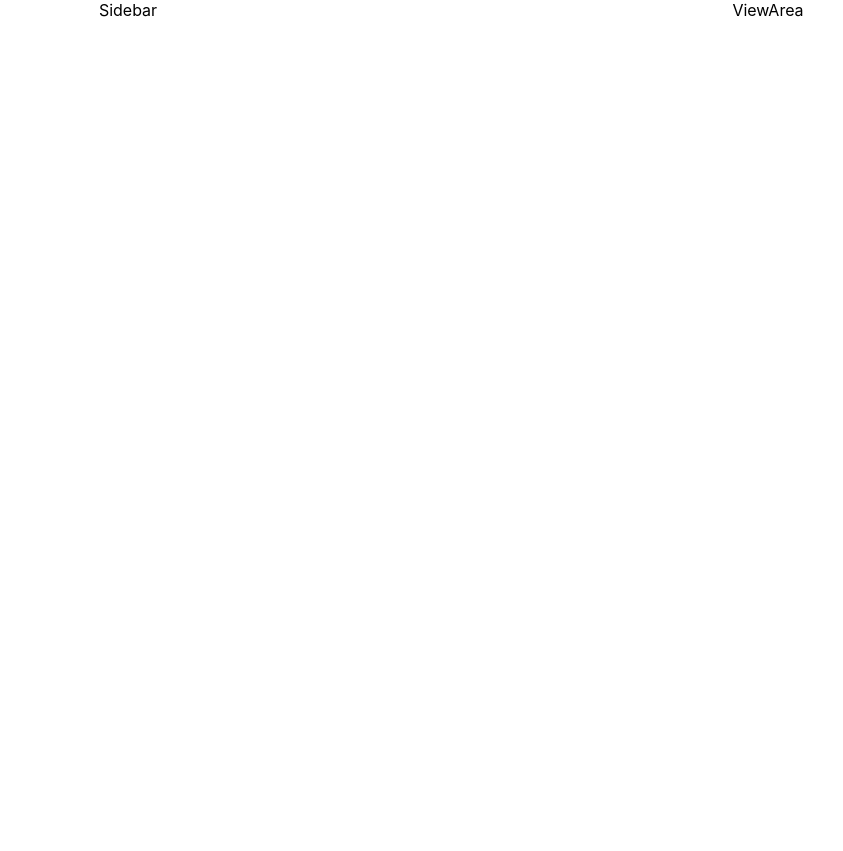
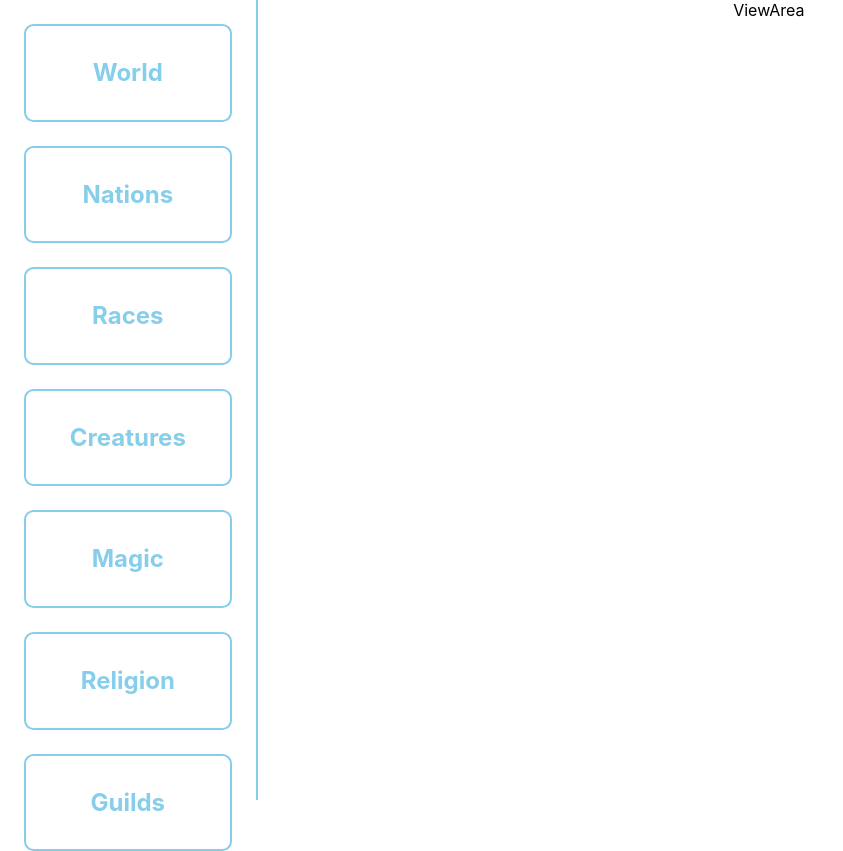
Before and after one commit to cjmarsh725/swd, a React (Create React App) app in the folder storyboard/: page / in a window 1280 px wide. Shown: the whole page, without its empty margins (0-843 px from the left). Before the commit the page ends 800 px from the top, so only its background shows below. Built offline with nearby package versions, Linux system fonts and the light colour scheme.

Commit message:
left sidebar buttons added

```diff
--- a/storyboard/src/components/App/App.css
+++ b/storyboard/src/components/App/App.css
@@ -1,4 +1,5 @@
 .app-container {
   text-align: center;
   display: flex;
+  height: 100vh;
 }
--- a/storyboard/src/components/Sidebar/Sidebar.css
+++ b/storyboard/src/components/Sidebar/Sidebar.css
@@ -1,3 +1,7 @@
 .sidebar-container {
   width: 20%;
+  border-right: 2px solid skyblue;
+  display: flex;
+  align-items: center;
+  flex-direction: column;
 }
--- a/storyboard/src/components/Sidebar/Sidebar.js
+++ b/storyboard/src/components/Sidebar/Sidebar.js
@@ -1,11 +1,18 @@
 import React, { Component } from 'react';
+import SidebarButton from '../SidebarButton/SidebarButton';
 import './Sidebar.css';
 
 class Sidebar extends Component {
   render() {
     return (
       <div className="sidebar-container">
-        Sidebar
+        <SidebarButton text="World"/>
+        <SidebarButton text="Nations"/>
+        <SidebarButton text="Races"/>
+        <SidebarButton text="Creatures"/>
+        <SidebarButton text="Magic"/>
+        <SidebarButton text="Religion"/>
+        <SidebarButton text="Guilds"/>
       </div>
     );
   }
--- /dev/null
+++ b/storyboard/src/components/SidebarButton/SidebarButton.css
@@ -0,0 +1,16 @@
+.sidebarbutton-container {
+  width: 80%;
+  height: 4em;
+  line-height: 3.9;
+  text-align: center;
+  font-size: 1.5em;
+  font-weight: bold;
+  color: skyblue;
+  border: 2px solid skyblue;
+  border-radius: 0.4em;
+  margin-top: 1em;
+}
+
+.sidebarbutton-container:hover {
+  width: 82%;
+}
--- /dev/null
+++ b/storyboard/src/components/SidebarButton/SidebarButton.js
@@ -0,0 +1,14 @@
+import React, { Component } from 'react';
+import './SidebarButton.css';
+
+class SidebarButton extends Component {
+  render() {
+    return (
+      <div className="sidebarbutton-container">
+        {this.props.text}
+      </div>
+    );
+  }
+}
+
+export default SidebarButton;
```
Also changed, not shown: 2 other files (tests, documents, lock files or other folders).
